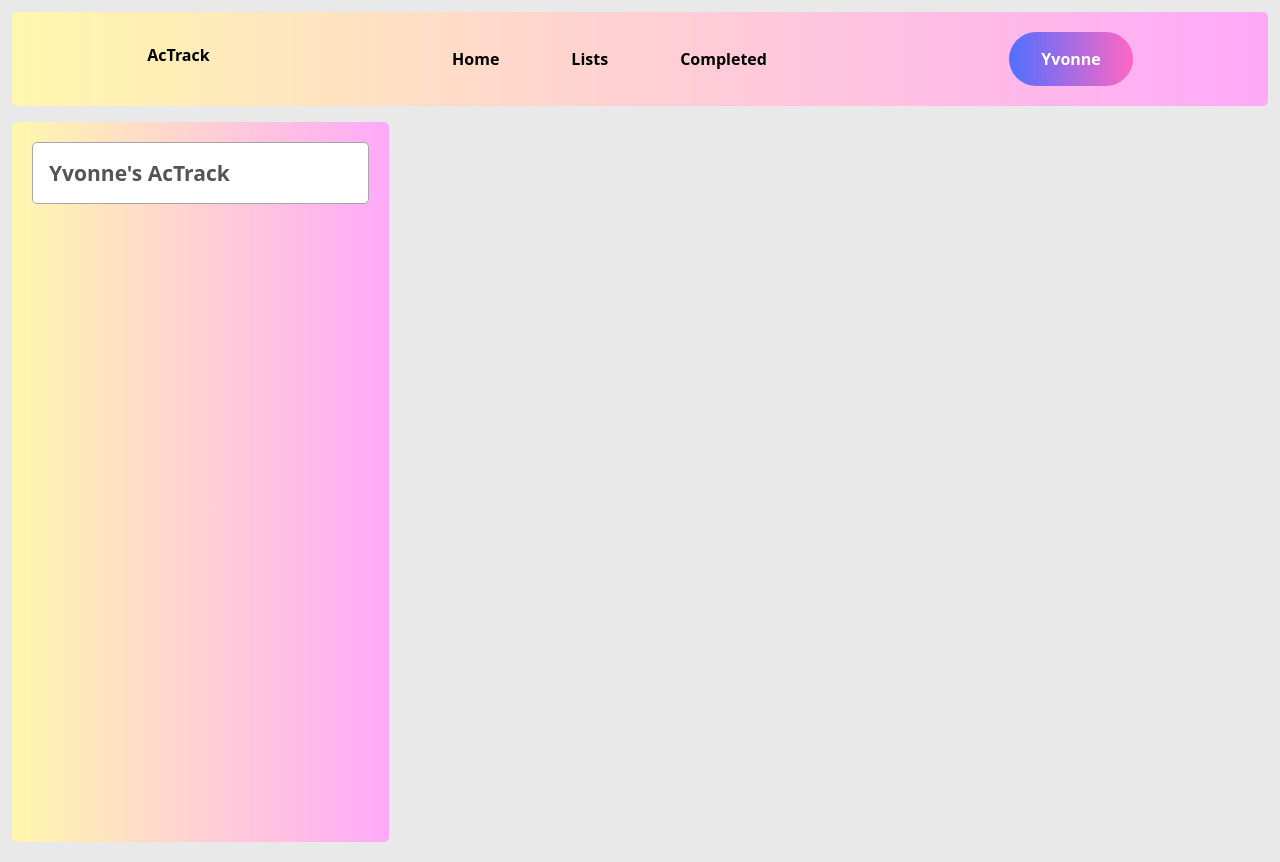
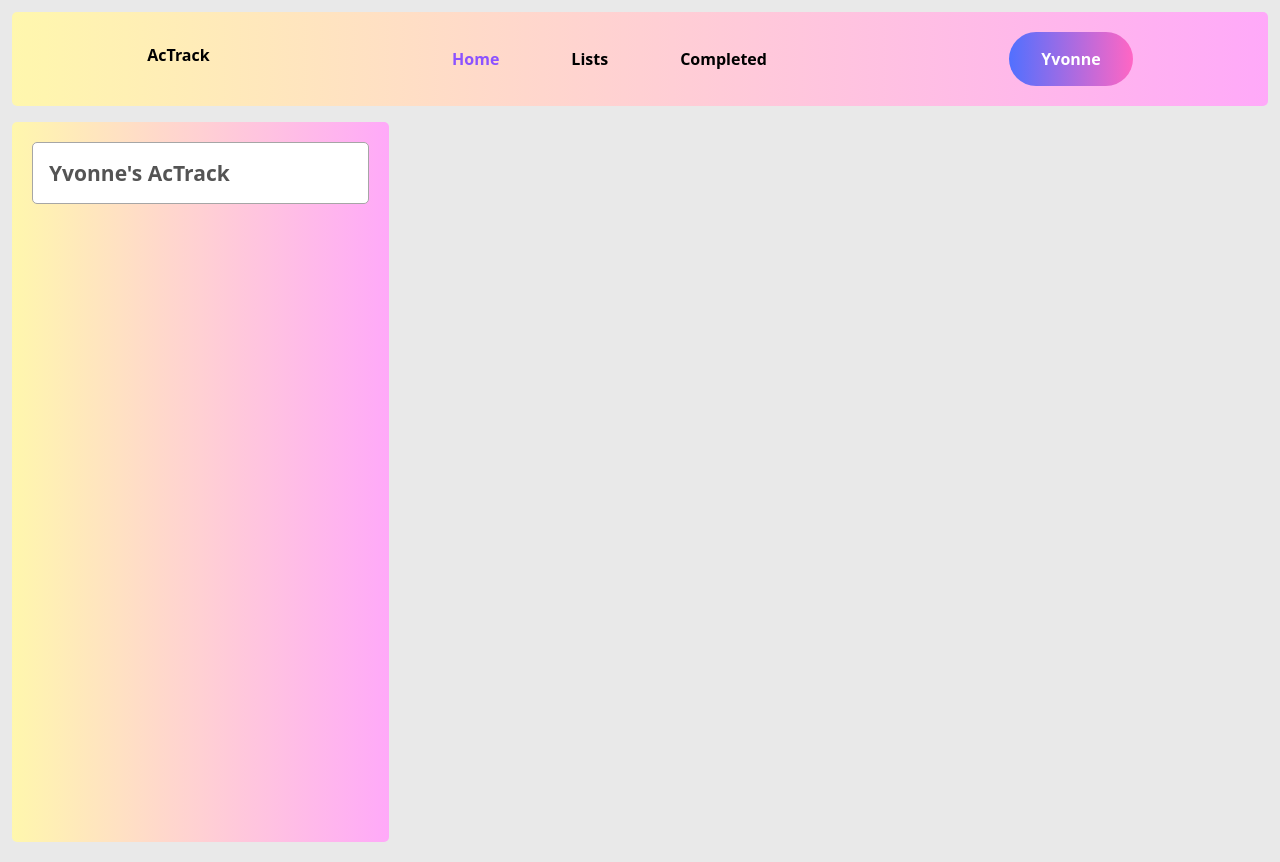
Before and after one commit to yvonneitan/yvonne-itangishaka-capstone-project-client, a React (Vite) app in the folder client-actrack/: page / in a window 1280 px wide. Built offline with nearby package versions, Linux system fonts and the light colour scheme.

Commit message:
Update the header links to navigate to respective page and change link color accordingly

```diff
--- a/client-actrack/src/components/Header/Header.jsx
+++ b/client-actrack/src/components/Header/Header.jsx
@@ -4,21 +4,38 @@ import { useNavigate } from "react-router-dom";
 import { handleNav } from "../../utils/utils";
 
 function Header() {
-  const navigate = useNavigate(); // Get the navigate function from useNavigate hook
+  const navigate = useNavigate();
+  const isActive = (path) => location.pathname === path;
 
   return (
     <header className="header">
-      <p className="header__logo" onClick={() => handleNav(navigate, "/")}>
-        AcTrack
-      </p>
+      <p className="header__logo" onClick={() => handleNav(navigate, "/")}>AcTrack</p>
       <div className="header__container">
-        <p className="header__home" onClick={() => handleNav(navigate, "/")}>Home</p>
-        <p className="header__lists" onClick={() => handleNav(navigate, "/lists")} >Lists</p>
-        <p className="header__completed"onClick={() => handleNav(navigate, "/completed")}>Completed</p>
+        <p
+          className={`header__home ${isActive('/') ? 'active' : ''}`}
+          onClick={() => handleNav(navigate, '/')}>Home
+        </p>
+        <p
+          className={`header__lists ${isActive('/lists') ? 'active' : ''}`}
+          onClick={() => handleNav(navigate, '/lists')}>Lists
+        </p>
+
+        <p
+          className={`header__completed ${isActive('/completed') ? 'active' : ''}`}
+          onClick={() => handleNav(navigate, '/completed')}>Completed
+        </p>
+
+
+
       </div>
 
       <div className="header__profile">
-        <p className="header__profile-icon">Yvonne</p>
+
+        <p
+          className={`header__profile-icon ${isActive('/') ? 'active' : ''}`}
+          onClick={() => handleNav(navigate, '/')}>Yvonne
+        </p>
+
       </div>
     </header>
   );
--- a/client-actrack/src/components/Header/Header.scss
+++ b/client-actrack/src/components/Header/Header.scss
@@ -12,6 +12,9 @@
     &__logo,&__home,&__lists,&__completed{
         background:transparent;
         font-weight:$font-bold;
+        &.active{
+            color:$active-link;
+        }
 
     }
 
--- a/client-actrack/src/styles/_variables.scss
+++ b/client-actrack/src/styles/_variables.scss
@@ -4,6 +4,7 @@ $text-grey:#545454;
 $white:white;
 $background-button-color:linear-gradient(90deg, #5170ff,#ff66c4);
 $background-container-color:linear-gradient(90deg, #fff7ad,#ffa9f9,);
+$active-link:#8c52ff;;
 
 
 $font-bold:600;
```
